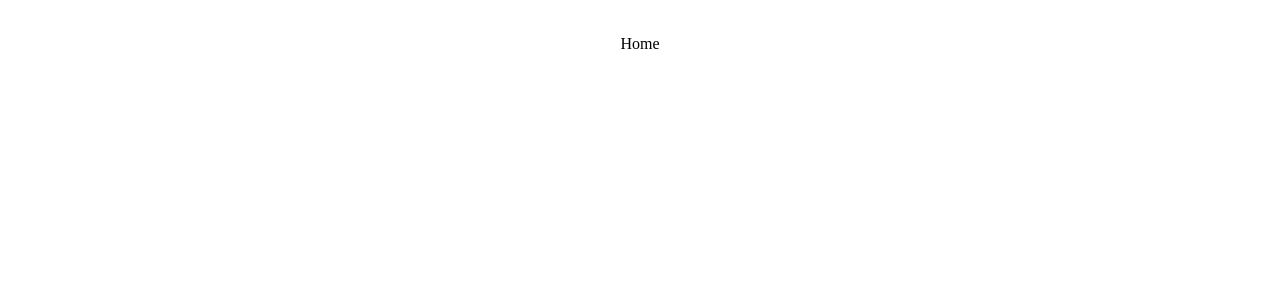
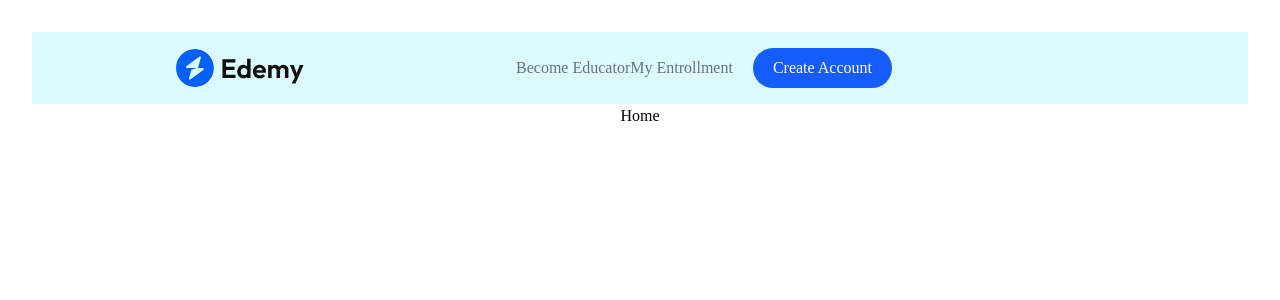
Before and after one commit to NimanthaSupun/lms, a React (Vite) app in the folder client/: page / in a window 1280 px wide. Shown: the top 300 px of the page. Built offline with nearby package versions, Linux system fonts and the light colour scheme.

Commit message:
feat: implement NavBar component and conditionally render based on route

```diff
--- a/client/src/App.jsx
+++ b/client/src/App.jsx
@@ -1,7 +1,7 @@
 import { useState } from 'react'
 import reactLogo from './assets/react.svg'
 import './App.css'
-import { Route, Routes } from 'react-router-dom'
+import { Route, Routes, useMatch } from 'react-router-dom'
 import Home from './pages/students/Home'
 import CourseList from './pages/students/CoursesList'
 import CourseDetails from './pages/students/CourseDetails'
@@ -13,13 +13,16 @@
 import AddCourse from './pages/educator/AddCourse'
 import MyCourses from './pages/educator/MyCourses'
 import StudentEnroll from './pages/educator/StudentEnroll'
+import NavBar from './components/students/NavBar'
 
 
 function App() {
 
+  const isEducatorRouter = useMatch('/educator/*')
+
   return (
-   <div>
-
+   <div className='text-default min-h-screen bg-white'>
+    {!isEducatorRouter &&  <NavBar />}
     <Routes>
       <Route path='/' element={<Home/>} />
       <Route path='/course-list' element={<CourseList/>} />
--- a/client/src/components/students/NavBar.jsx
+++ b/client/src/components/students/NavBar.jsx
@@ -1,9 +1,23 @@
 import React from 'react'
+import { assets } from '../../assets/assets'
+import { Link } from 'react-router-dom'
 
 const NavBar = () => {
+
+  const isCourseListPage = location.pathname.includes('/course-list');
+
   return (
-    <div>
-        <h1>NavBar</h1>
+    <div className= {`flex items-center justify-between px-4 sm:px-10 md:px-14 lg:px-36 border-gray-500 py-4  ${isCourseListPage ? 'bg-white' :'bg-cyan-100/70'}`}>
+      <img src={assets.logo} alt="Logo" className='w-28 lg:w-32 cursor-pointer'/>
+      <div className='hidden md:flex items-center gap-5 text-gray-500'>
+        <div>
+          <button>Become Educator</button>
+          <Link to='./my-enrollments'>My Entrollment</Link>
+        </div>
+        <button className='bg-blue-600 text-white px-5 py-2 rounded-full'>Create Account</button>
+      </div>
+
+      <div></div>
     </div>
   )
 }
```
